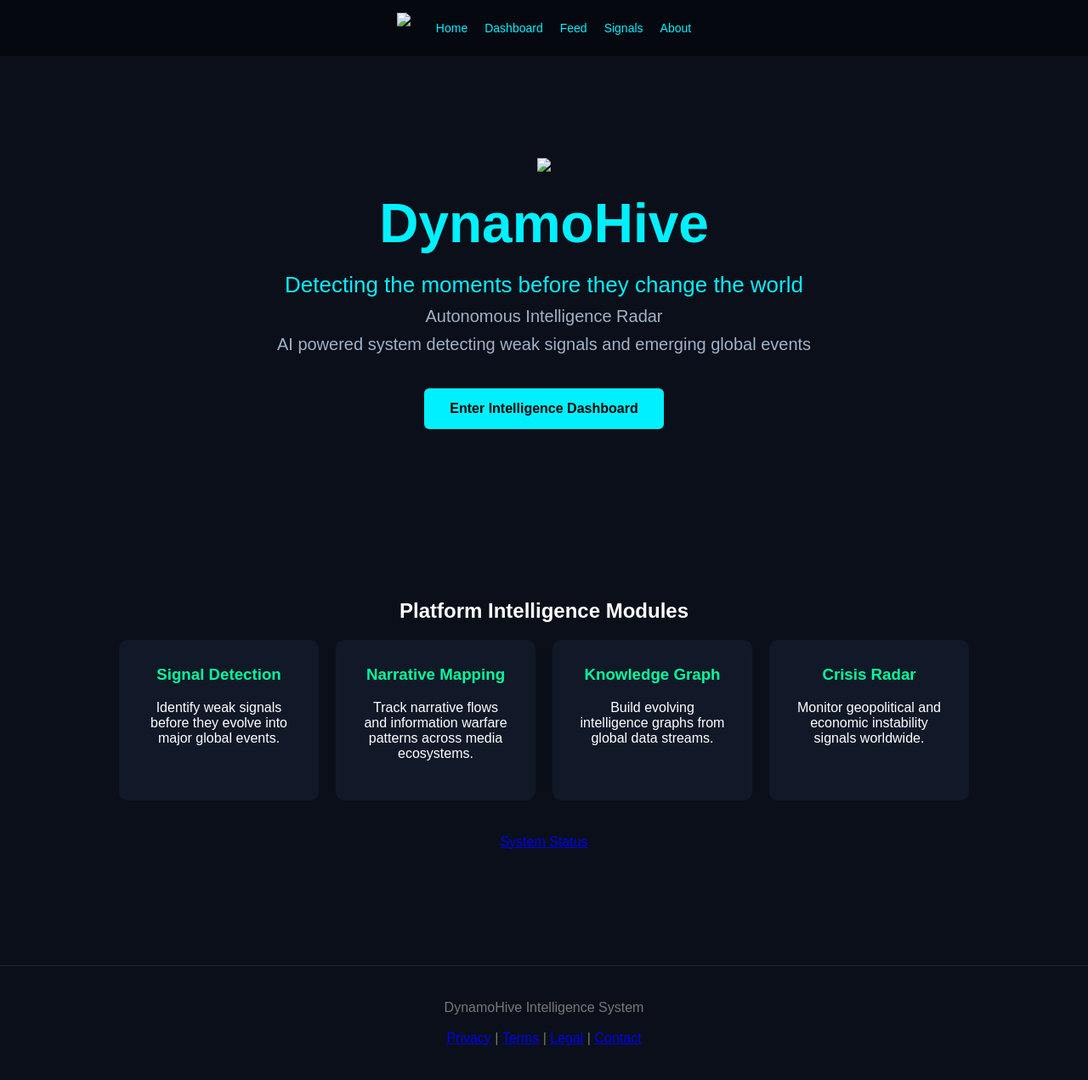
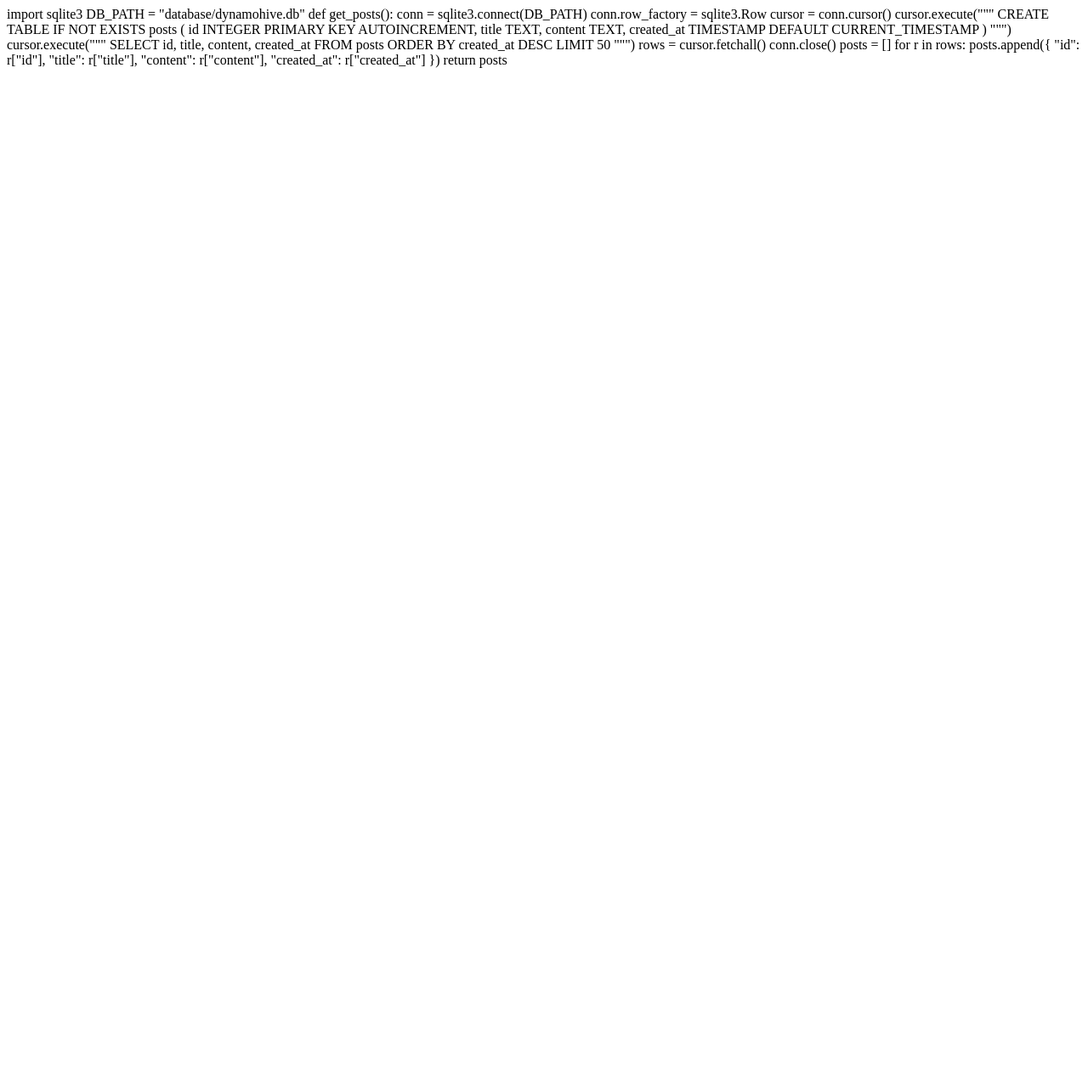
Before and after one commit to DynamoHive/DynamoHive, a Flask app: template backend/templates/index.html in a window 1280 px wide. Shown: the whole page at 85% size. After the commit the page ends 80 px from the top, so only its background shows below. Run offline with Flask 3, Linux system fonts and the light colour scheme; the template is opened without the code that fills it, so the values that code supplies are empty.

Commit message:
Update index.html

```diff
--- a/backend/templates/index.html
+++ b/backend/templates/index.html
@@ -1,202 +1,42 @@
-<!DOCTYPE html>
-<html lang="en">
+import sqlite3
 
-<head>
+DB_PATH = "database/dynamohive.db"
 
-<meta charset="UTF-8">
-<meta name="viewport" content="width=device-width, initial-scale=1">
 
-<title>DynamoHive</title>
+def get_posts():
 
-<link rel="icon" href="/static/dynamohive-logo.png">
+    conn = sqlite3.connect(DB_PATH)
+    conn.row_factory = sqlite3.Row
+    cursor = conn.cursor()
 
-<style>
+    cursor.execute("""
+    CREATE TABLE IF NOT EXISTS posts (
+        id INTEGER PRIMARY KEY AUTOINCREMENT,
+        title TEXT,
+        content TEXT,
+        created_at TIMESTAMP DEFAULT CURRENT_TIMESTAMP
+    )
+    """)
 
-body{
-background:#0B0F19;
-color:white;
-font-family:Arial, Helvetica, sans-serif;
-margin:0;
-text-align:center;
-}
+    cursor.execute("""
+    SELECT id, title, content, created_at
+    FROM posts
+    ORDER BY created_at DESC
+    LIMIT 50
+    """)
 
-nav{
-background:#05080F;
-padding:15px;
-display:flex;
-justify-content:center;
-align-items:center;
-gap:20px;
-}
+    rows = cursor.fetchall()
 
-nav img{
-height:36px;
-margin-right:10px;
-}
+    conn.close()
 
-nav a{
-color:#00F0FF;
-text-decoration:none;
-font-size:14px;
-}
+    posts = []
 
-header{
-padding:120px 20px;
-}
+    for r in rows:
+        posts.append({
+            "id": r["id"],
+            "title": r["title"],
+            "content": r["content"],
+            "created_at": r["created_at"]
+        })
 
-.logo{
-width:120px;
-margin-bottom:20px;
-}
-
-h1{
-font-size:64px;
-color:#00F0FF;
-margin:0;
-}
-
-.slogan{
-font-size:26px;
-color:#00F0FF;
-margin-top:20px;
-}
-
-.tagline{
-font-size:20px;
-color:#9fb3c8;
-margin-top:10px;
-}
-
-.button{
-display:inline-block;
-margin-top:40px;
-padding:15px 30px;
-background:#00F0FF;
-color:black;
-text-decoration:none;
-border-radius:6px;
-font-weight:bold;
-}
-
-.section{
-padding:60px 20px;
-max-width:1000px;
-margin:auto;
-}
-
-.grid{
-display:grid;
-grid-template-columns:repeat(auto-fit,minmax(220px,1fr));
-gap:20px;
-}
-
-.card{
-background:#111827;
-padding:30px;
-border-radius:10px;
-}
-
-.card h3{
-color:#00FF9C;
-margin-top:0;
-}
-
-footer{
-padding:40px;
-margin-top:60px;
-color:#777;
-border-top:1px solid #1f2937;
-}
-
-</style>
-
-</head>
-
-<body>
-
-<nav>
-
-<img src="/static/dynamohive-logo.png">
-
-<a href="/">Home</a>
-<a href="/dashboard">Dashboard</a>
-<a href="/feed">Feed</a>
-<a href="/signals">Signals</a>
-<a href="/about">About</a>
-
-</nav>
-
-<header>
-
-<img class="logo" src="/static/dynamohive-logo.png">
-
-<h1>DynamoHive</h1>
-
-<div class="slogan">
-Detecting the moments before they change the world
-</div>
-
-<div class="tagline">
-Autonomous Intelligence Radar
-</div>
-
-<div class="tagline">
-AI powered system detecting weak signals and emerging global events
-</div>
-
-<a class="button" href="/dashboard">
-Enter Intelligence Dashboard
-</a>
-
-</header>
-
-<div class="section">
-
-<h2>Platform Intelligence Modules</h2>
-
-<div class="grid">
-
-<div class="card">
-<h3>Signal Detection</h3>
-<p>Identify weak signals before they evolve into major global events.</p>
-</div>
-
-<div class="card">
-<h3>Narrative Mapping</h3>
-<p>Track narrative flows and information warfare patterns across media ecosystems.</p>
-</div>
-
-<div class="card">
-<h3>Knowledge Graph</h3>
-<p>Build evolving intelligence graphs from global data streams.</p>
-</div>
-
-<div class="card">
-<h3>Crisis Radar</h3>
-<p>Monitor geopolitical and economic instability signals worldwide.</p>
-</div>
-
-</div>
-
-<p style="margin-top:40px">
-<a href="/health">System Status</a>
-</p>
-
-</div>
-
-<footer>
-
-DynamoHive Intelligence System
-
-<br><br>
-
-<a href="/privacy">Privacy</a> |
-<a href="/terms">Terms</a> |
-<a href="/legal">Legal</a> |
-<a href="/contact">Contact</a>
-
-</footer>
-
-</body>
-
-</html>
+    return posts
```
